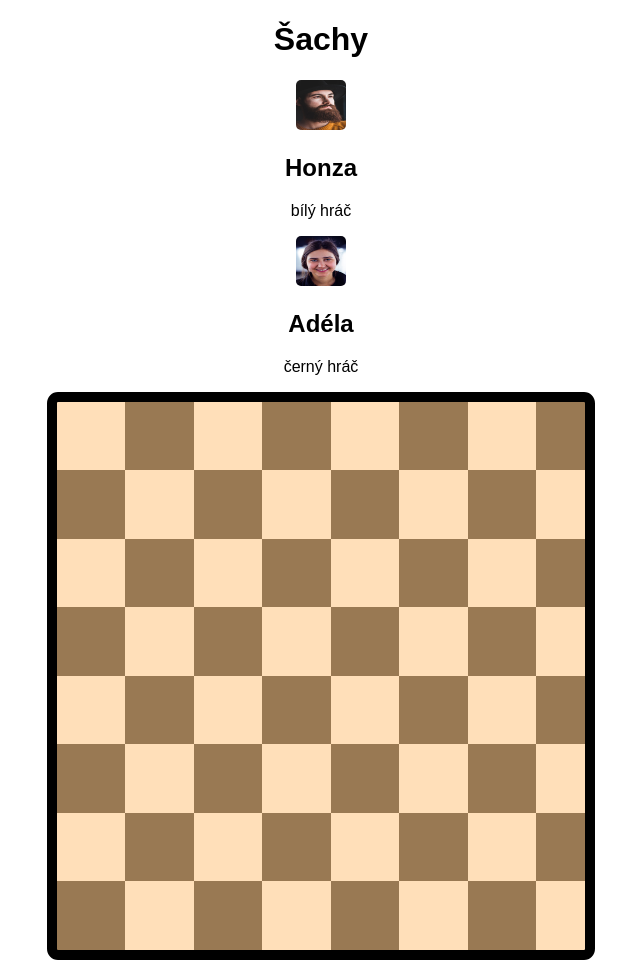
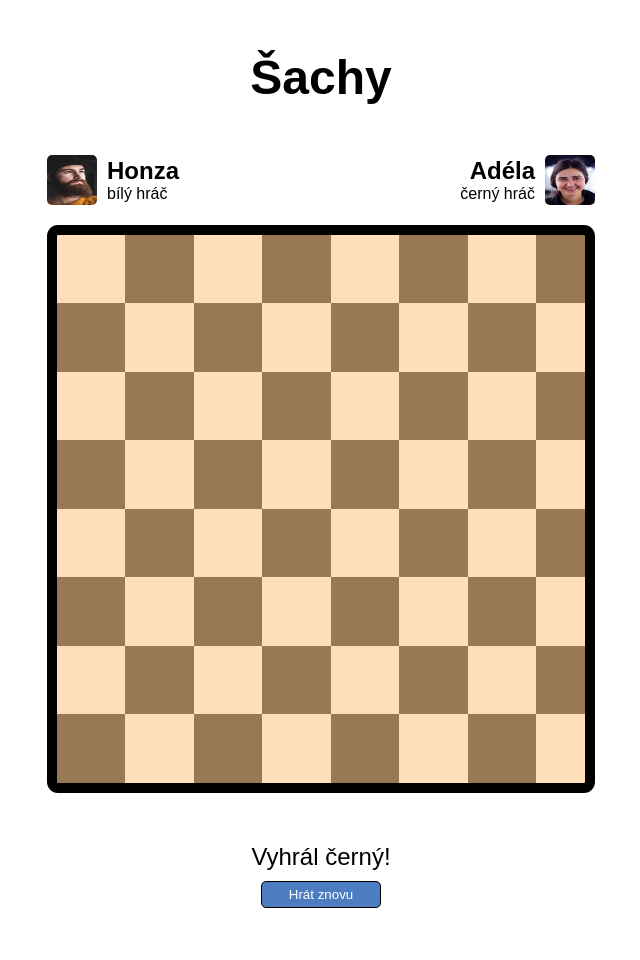
Before and after one commit to HTML-a-CSS-2-Podzim-2021-Online/sachy-VendulaVankova, a plain HTML site: page index.html in a window 1280 px wide. Shown: the top 960 px of the page, without its empty margins (319-959 px from the left). Drawn offline with Linux system fonts and the light colour scheme.

Commit message:
CSS - Základ hráči

```diff
--- a/index.html
+++ b/index.html
@@ -14,16 +14,21 @@
 
 	<div class="hraci">
 
-		<div class="hrac">
+		<div class="hrac hrac1">
 			<img class="foto-hrac" src="obrazky/hraci/honza.jpg" alt="Bílý hráč Honza">
-			<h2>Honza</h2>
-			<p>bílý hráč</p>
+			<div class="kredencialy kredencialy1">
+				<h2>Honza</h2>
+				<p>bílý hráč</p>
+			</div>
 		</div>
 
-		<div class="hrac">
+		<div class="hrac hrac2">
+			<div class="kredencialy kredencialy2">
+				<h2>Adéla</h2>
+				<p>černý hráč</p>
+			</div>
 			<img class="foto-hrac" src="obrazky/hraci/adela.jpg" alt="Černý hráč Adéla">
-			<h2>Adéla</h2>
-			<p>černý hráč</p>
+
 		</div>
 
 	</div>
@@ -41,7 +46,7 @@
 		<li class="g8 prazdne-policko"></li>
 		<li class="h8 prazdne-policko"></li>
 
-		<li class="a7 prazdne-policko"></li>
+		<li class="a7 pesec-cerna"></li>
 
 		<li class="b7 prazdne-policko"></li>
 		<li class="c7 prazdne-policko"></li>
@@ -53,7 +58,7 @@
 		<li class="a6 prazdne-policko"></li>
 		<li class="b6 prazdne-policko"></li>
 
-		<li class="c6 prazdne-policko"></li>
+		<li class="c6 pesec-cerna"></li>
 
 		<li class="d6 prazdne-policko"></li>
 		<li class="e6 prazdne-policko"></li>
@@ -64,17 +69,17 @@
 		<li class="b5 prazdne-policko"></li>
 		<li class="c5 prazdne-policko"></li>
 
-		<li class="d5 prazdne-policko"></li>
+		<li class="d5 pesec-bila"></li>
 
 		<li class="e5 prazdne-policko"></li>
 		<li class="f5 prazdne-policko"></li>
 		<li class="g5 prazdne-policko"></li>
 
-		<li class="h5 prazdne-policko"></li>
+		<li class="h5 pesec-bila"></li>
 
 		<li class="a4 prazdne-policko"></li>
 
-		<li class="b4 prazdne-policko"></li>
+		<li class="b4 kun-bila"></li>
 
 		<li class="c4 prazdne-policko"></li>
 		<li class="d4 prazdne-policko"></li>
@@ -88,7 +93,7 @@
 		<li class="d3 prazdne-policko"></li>
 		<li class="e3 prazdne-policko"></li>
 
-		<li class="f3 prazdne-policko"></li>
+		<li class="f3 kral-cerna"></li>
 
 		<li class="g3 prazdne-policko"></li>
 		<li class="h3 prazdne-policko"></li>
@@ -103,12 +108,12 @@
 		<li class="a1 prazdne-policko"></li>
 		<li class="b1 prazdne-policko"></li>
 
-		<li class="c1 prazdne-policko"></li>
+		<li class="c1 vez-cerna"></li>
 
 		<li class="d1 prazdne-policko"></li>
 		<li class="e1 prazdne-policko"></li>
 
-		<li class="f1 prazdne-policko"></li>
+		<li class="f1 kral-bila"></li>
 
 		<li class="g1 prazdne-policko"></li>
 		<li class="h1 prazdne-policko"></li>
--- a/style.css
+++ b/style.css
@@ -3,6 +3,37 @@ body {
 	text-align: center;
 	max-width: 548px;
 	margin: 0 auto;
+}
+
+h1 {
+    margin: 50px;
+    font-size: 48px;
+}
+
+h2,
+p {
+    margin: 0;
+}
+
+.hraci {
+    display: flex;
+    justify-content: space-between;
+}
+
+.hrac {
+    display: flex;
+    column-gap: 10px;
+    align-items: center;
+}
+
+.kredencialy {
+    padding: 0;
+    margin: 0;
+    text-align: left;
+}
+
+.kredencialy2 {
+    text-align: right;
 }
 
 
@@ -19,7 +50,7 @@ body {
     max-width: 548px;
     max-height: 548px;
     padding: 0;
-    margin: 0;
+    margin: 20px 0 0 0;
     list-style: none;
     background-image: url("obrazky/sachovnice.png");
     background-repeat: no-repeat;
```
